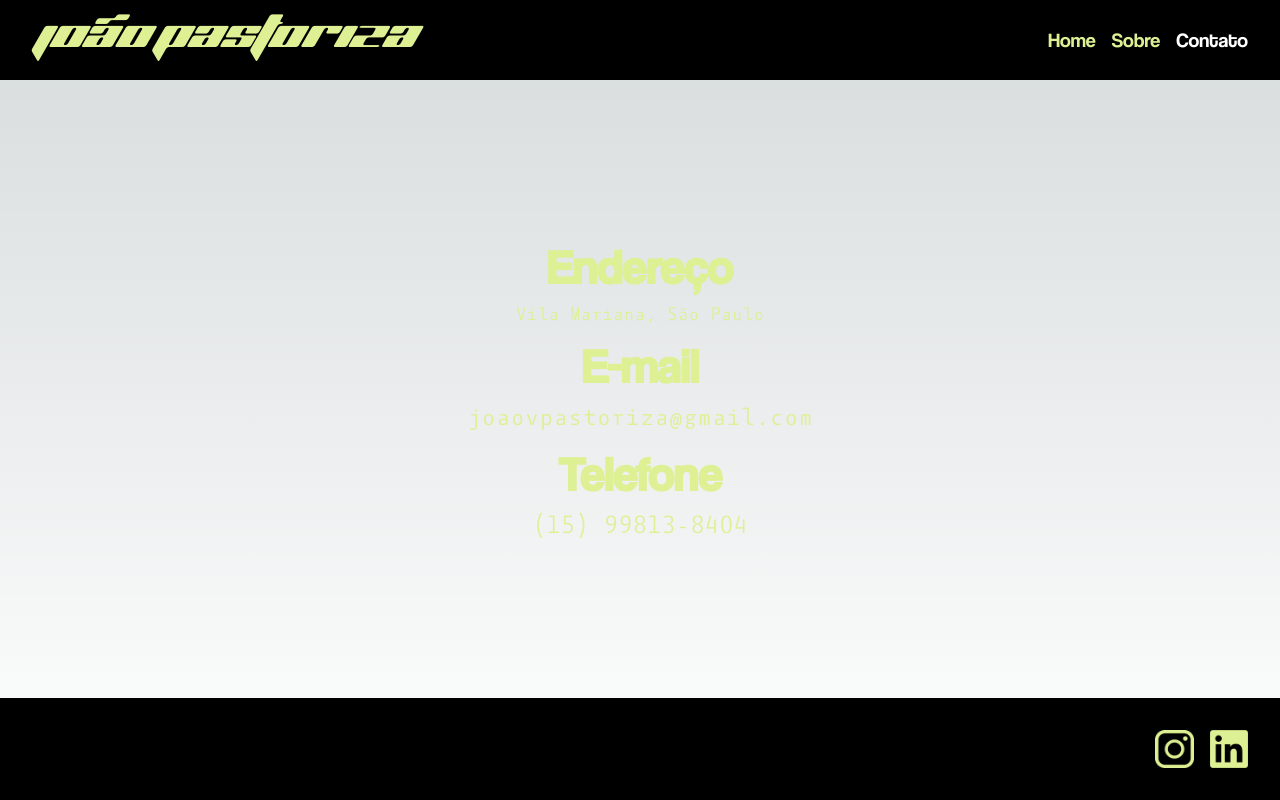
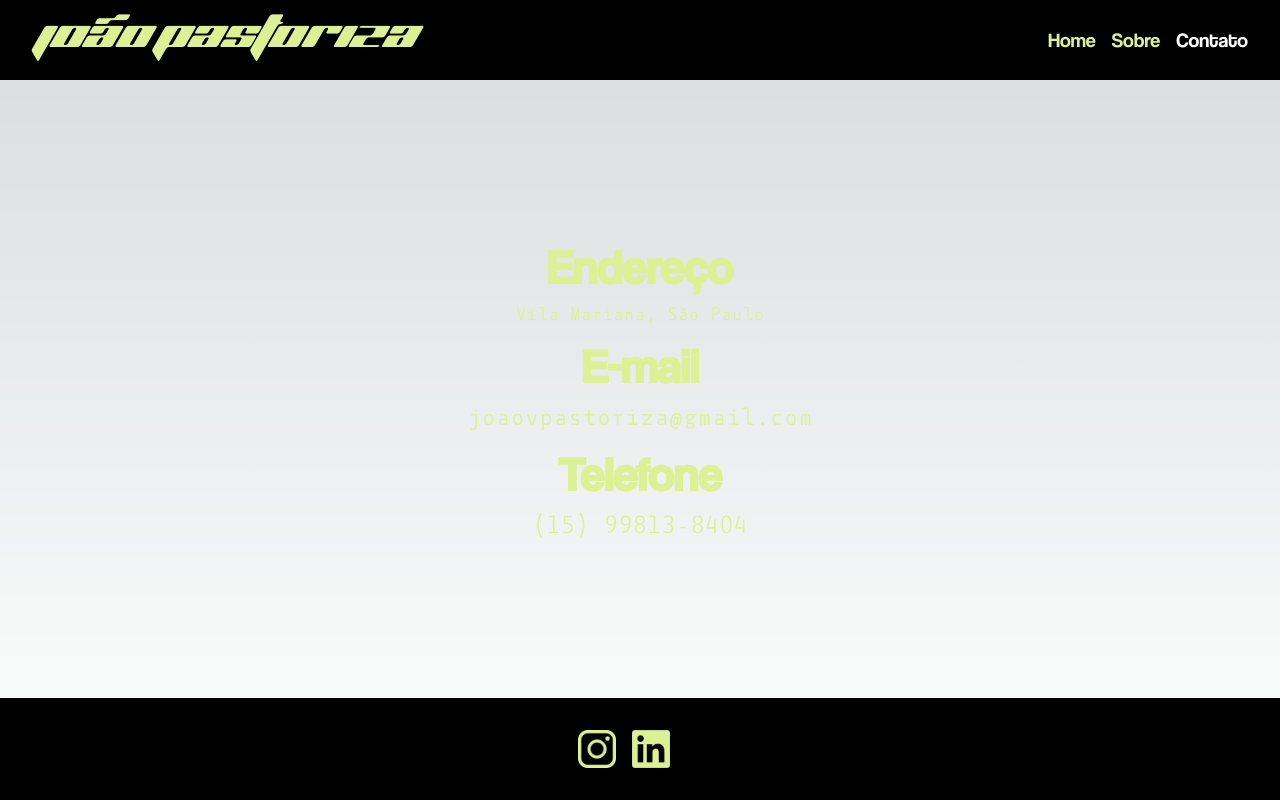
Before and after one commit to guta307/JoaoPortfolio, a Next.js app: page /pages/contact in a window 1280 px wide. Built offline with nearby package versions, Linux system fonts and the light colour scheme.

Commit message:
refactor - ccentered icons

```diff
--- a/src/app/components/footer/footer.tsx
+++ b/src/app/components/footer/footer.tsx
@@ -11,7 +11,7 @@ type FooterProps = {
 const Footer = ({ className = "" }: FooterProps) => {
   return (
     <footer
-      className={`flex bg-black justify-end items-center w-full pt-8 pb-8 ${className}`}
+      className={`flex bg-black justify-center items-center w-full pt-8 pb-8 ${className}`}
     >
       <ul className="flex gap-4 footer text-xl text-primary pr-8">
         <li>
```
